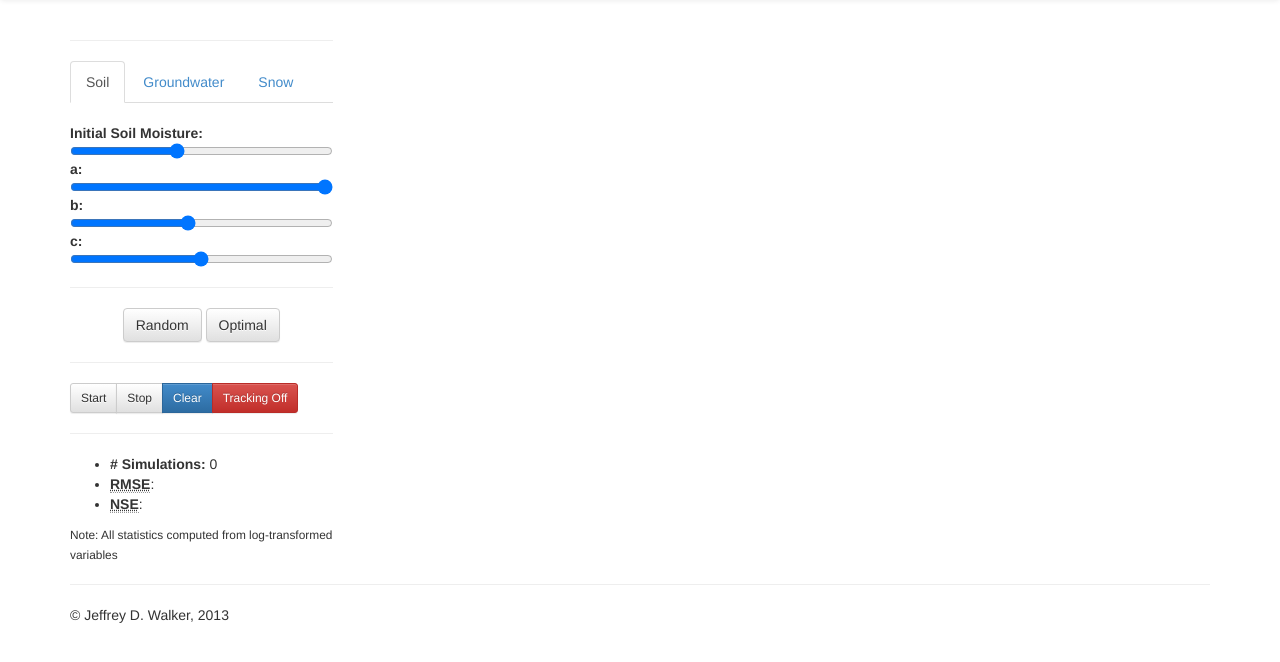
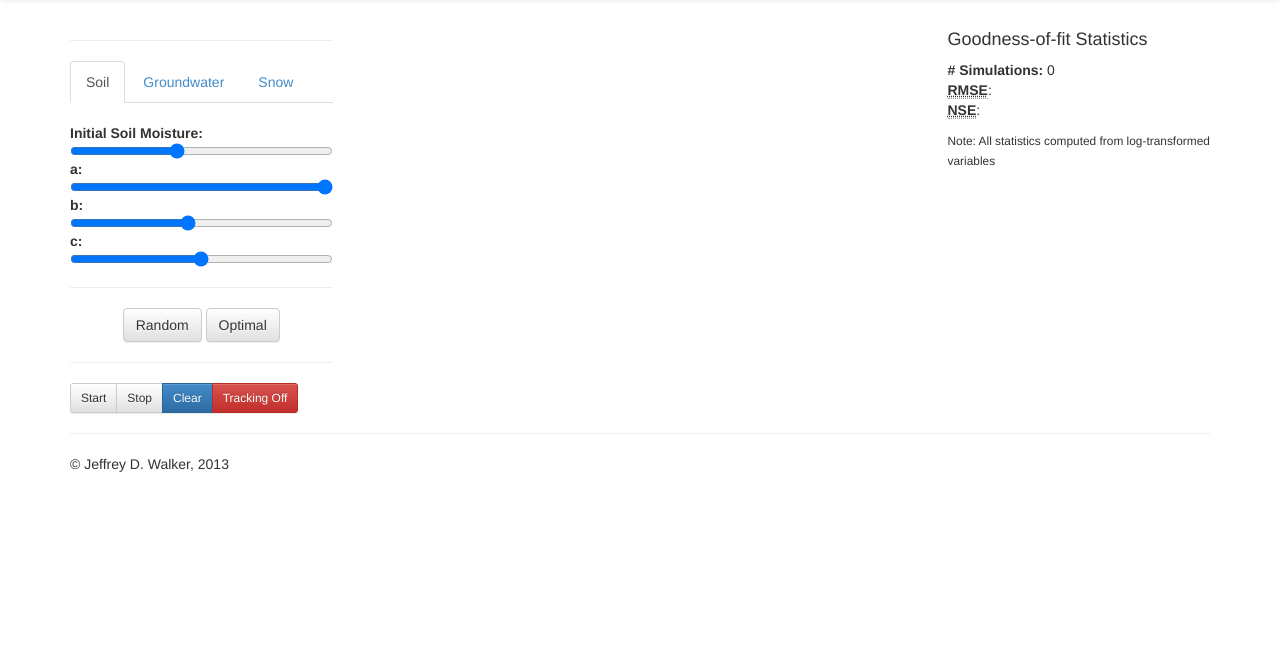
Before and after one commit to walkerjeffd/abcd-model, a Flask app: page /optimization.html in a window 1280 px wide. Shown: the part 52-714 px from the top of the page. Run offline with Flask 2, Linux system fonts and the light colour scheme; some libraries are stand-ins or nearby versions.

Commit message:
fixed extent of dotty plots moved GOF stats computations to Utils reordered add charts variable list

```diff
--- a/static/js/app/charts.js
+++ b/static/js/app/charts.js
@@ -1593,11 +1593,9 @@ define([
 
         var mergeData = d3.merge([chartData, highlight, optimal]);
 
-        var yExtent;
-        if (mergeData.length == 1) {
+        var yExtent = d3.extent(mergeData, function(d) { return yValue(d); });
+        if (Math.abs(yExtent[1]-yExtent[0]) < 0.2) {
           yExtent = [d3.round(yValue(mergeData[0]), 1)-0.1, d3.round(yValue(mergeData[0]), 1)+0.1];
-        } else {
-          yExtent = d3.extent(mergeData, function(d) { return yValue(d); });
         }
 
         yScale
@@ -1684,7 +1682,6 @@ define([
           .attr("r", 3)
           .attr("opacity", 1)
           .attr("fill", "#d62728");
-          // .on('click', click);
 
         highlightCircle.exit().remove();
 
--- a/static/js/app/pages/calibration.js
+++ b/static/js/app/pages/calibration.js
@@ -42,8 +42,6 @@ define([
 
       this.initCharts();
       this.initSliders();
-
-      // this.render();
 
       this.listenToOnce(this.model, 'sync', this.checkInput);
       this.listenTo(this.model, 'change:input', this.setInput);
@@ -110,7 +108,7 @@ define([
       if (this.model.get('input') && this.model.get('input').length > 0 && _.without(d3.keys(this.model.changedAttributes()), 'PET').length > 0) {
         this.simModel.run(this.model);
 
-        var stats = this.computeStats(this.simModel.output, 'obsQ', 'Q');
+        var stats = Utils.statsGOF(this.simModel.output, 'obsQ', 'Q');
 
         d3.select("#chart-line").call(this.charts.Line.data(this.simModel.output));
         d3.select("#chart-scatter").call(this.charts.Scatter.data(this.simModel.output));
@@ -126,27 +124,6 @@ define([
           this.dispatcher.trigger('status', 'Ready!');
         }
       }
-    },
-
-    computeStats: function(data, obs, sim) {
-      var log10 = function(x) {
-        return Math.log(x)*Math.LOG10E;
-      };
-
-      var log_resid2 = data.map(function(d) {
-        return Math.pow(log10(d[obs]) - log10(d[sim]), 2);
-      });
-
-      var log_obs = _.pluck(data, obs).map(function(d) {
-        return log10(d);
-      });
-
-      var mse = Utils.mean(log_resid2);
-
-      return {
-        rmse: Math.sqrt(mse),
-        nse: 1 - mse / Utils.variance(log_obs)
-      };
     },
 
     initCharts: function() {
--- a/static/js/app/pages/optimization.js
+++ b/static/js/app/pages/optimization.js
@@ -33,15 +33,17 @@ define([
 
       this.isRunning = false;
       this.tracking = false;
-      this.optimal = 0;
+      this.optimalSimIndex = null;
+      this.optimalParams = {};
       this.history = [];
       this.loadingExisting = false;
+      this.simModelReady = false;
 
       this.initSliders();
       this.initCharts();
 
       this.listenToOnce(this.model, 'sync', this.checkInput);
-      this.listenTo(this.model, 'change:input', this.checkInput);
+      this.listenTo(this.model, 'change:input', this.setInput);
       this.listenTo(this.model, 'change', this.updateSliders);
       this.listenTo(this.model, 'change', this.render);
 
@@ -51,17 +53,21 @@ define([
     },
 
     checkInput: function(model, response, options) {
-      console.log('Checking input');
       model = model || this.model;
       if (model.get('input') && model.get('input').length === 0) {
         this.dispatcher.trigger('alert', 'No input data found, go to Data tab and load new data', 'danger', 5000);
       }
+    },
+
+    setInput: function(model, response, options) {
+      this.simModelReady = true;
       this.simModel.setInput(this.model.get('input'), this.model.get('latitude'));
     },
 
     clearHistory: function() {
       this.history.length = 0;
-      this.optimal = 0;
+      this.optimalSimIndex = null;
+      this.optimalParams = {};
       this.render();
     },
 
@@ -115,8 +121,9 @@ define([
     },
 
     loadOptimal: function() {
-      if (this.optimal) {
-        this.loadSimulation(_.omit(this.history[this.optimal], 'rmse'));
+      if (this.optimalSimIndex !== null) {
+        console.log('Loading optimal: ', this.optimalSimIndex);
+        this.loadSimulation(_.omit(this.history[this.optimalSimIndex], 'rmse'));
       }
     },
 
@@ -155,56 +162,82 @@ define([
 
     render: function() {
       var numberFormat = d3.format("4.4f");
-      if (this.model.get('input') && this.model.get('input').length) {
+      if (this.simModelReady) {
+        // run the model
         this.simModel.run(this.model);
 
-        var stats = this.compute_stats(this.simModel.output, 'obsQ', 'Q');
+        // compute stats of current run
+        var stats = Utils.statsGOF(this.simModel.output, 'obsQ', 'Q');
 
-        if (!this.tracking || (this.history.length === 0) || (this.history.length > 0 && (stats.rmse < this.history[this.optimal].rmse))) {
+        // create object for current simulation
+        var currentSim = {
+            a: this.model.get('a'),
+            b: this.model.get('b'),
+            c: this.model.get('c'),
+            d: this.model.get('d'),
+            A0: this.model.get('A0'),
+            S0: this.model.get('S0'),
+            G0: this.model.get('G0'),
+            e: this.model.get('e'),
+            rmse: stats.rmse
+          };
+
+        if (this.tracking && !this.loadingExisting) {
+          // tracking is on and not loading an existing simulation
+
+          // add current run to history
+          this.history.push(currentSim);
+
+          if (this.history.length === 1 || currentSim.rmse < this.history[this.optimalSimIndex].rmse) {
+            // console.log('Setting optimal: ', this.history.length-1);
+            // if this is the only run so far
+            // or if current rmse is less than existing optimal rmse
+
+            // update optimal index
+            this.optimalSimIndex = this.history.length-1;
+
+            // update optimal parameter set
+            this.optimalParams = this.history[this.optimalSimIndex];
+
+            // update optimal flow in simModel output data
+            this.simModel.output.forEach(function(d) {
+              d.optQ = d.Q;
+            });
+          }
+        }
+
+        if (!this.tracking && this.history.length === 0) {
+          // if not tracking
+          // update optimal parameter set
+          this.optimalParams = currentSim;
+
           this.simModel.output.forEach(function(d) {
             d.optQ = d.Q;
           });
         }
 
-        var currentSim = {
-            a: this.model.get('a'),
-            b: this.model.get('b'),
-            c: this.model.get('c'),
-            d: this.model.get('d'),
-            rmse: stats.rmse
-          };
-
-        if (this.tracking && !this.loadingExisting) {
-          this.history.push(currentSim);
-
-          if (stats.rmse < this.history[this.optimal].rmse) {
-            this.optimal = this.history.length-1;
-          }
-        }
-
         d3.select("#chart-line").call(this.charts.Line.data(this.simModel.output));
 
         if (this.loadingExisting) {
+          // toggle loadingExisting if it is on
           this.loadingExisting = false;
         }
 
-        this.optimalParams = this.history.length > 0 ? [this.history[this.optimal]] : [];
-
         d3.select("#chart-a").call(this.charts.A
           .data(this.history)
-          .optimal(this.optimalParams)
+          .optimal([this.optimalParams])
           .highlight([currentSim]));
         d3.select("#chart-b").call(this.charts.B
           .data(this.history)
-          .optimal(this.optimalParams)
+          .optimal([this.optimalParams])
           .highlight([currentSim]));
         d3.select("#chart-c").call(this.charts.C
           .data(this.history)
-          .optimal(this.optimalParams)
+          .optimal([this.optimalParams])
           .highlight([currentSim]));
         d3.select("#chart-d").call(this.charts.D
           .data(this.history)
-          .optimal(this.optimalParams)
+          .optimal([this.optimalParams])
           .highlight([currentSim]));
 
         this.$("#stat-n").text(this.history.length);
@@ -221,27 +254,6 @@ define([
       }
     },
 
-    compute_stats: function(data, obs, sim) {
-      var log10 = function(x) {
-        return Math.log(x)*Math.LOG10E;
-      };
-
-      var log_resid2 = data.map(function(d) {
-        return Math.pow(log10(d[obs]) - log10(d[sim]), 2);
-      });
-
-      var log_obs = _.pluck(data, obs).map(function(d) {
-        return log10(d);
-      });
-
-      var mse = Utils.mean(log_resid2);
-
-      return {
-        rmse: Math.sqrt(mse),
-        nse: 1 - mse / Utils.variance(log_obs)
-      };
-    },
-
     loadSimulation: function (params) {
       this.loadingExisting = true;
       this.setParams(params);
@@ -254,13 +266,12 @@ define([
       var that = this;
 
       var circleClick = function(d, i) {
-        console.log(d);
         that.loadSimulation(_.omit(d, 'rmse'));
       };
 
       this.charts.Line = Charts.ZoomableTimeseriesLineChart()
           .x(function(d) { return d.Date; })
-          .width(860)
+          .width(580)
           .height(200)
           .yVariables(['obsQ', 'optQ', 'Q'])
           .yVariableLabels(this.model.variableLabels)
@@ -271,11 +282,10 @@ define([
         this.charts.A = Charts.DottyChart()
           .x(function(d) { return d.a; })
           .y(function(d) { return d.rmse; })
-          .width(200)
-          .height(185)
+          .width(280)
+          .height(200)
           .r(2)
           .opacity(0.5)
-          // .fill(circleFill)
           .click(circleClick)
           .xDomain([0.98, 1])
           .yLabel('RMSE')
@@ -284,11 +294,10 @@ define([
         this.charts.B = Charts.DottyChart()
           .x(function(d) { return d.b; })
           .y(function(d) { return d.rmse; })
-          .width(200)
-          .height(185)
+          .width(280)
+          .height(200)
           .r(2)
           .opacity(0.5)
-          // .fill(circleFill)
           .click(circleClick)
           .xDomain([1, 10])
           .yLabel('RMSE')
@@ -297,11 +306,10 @@ define([
         this.charts.C = Charts.DottyChart()
           .x(function(d) { return d.c; })
           .y(function(d) { return d.rmse; })
-          .width(200)
-          .height(185)
+          .width(280)
+          .height(200)
           .r(2)
           .opacity(0.5)
-          // .fill(circleFill)
           .click(circleClick)
           .xDomain([0, 1])
           .yLabel('RMSE')
@@ -310,11 +318,10 @@ define([
         this.charts.D = Charts.DottyChart()
           .x(function(d) { return d.d; })
           .y(function(d) { return d.rmse; })
-          .width(200)
-          .height(185)
+          .width(280)
+          .height(200)
           .r(2)
           .opacity(0.5)
-          // .fill(circleFill)
           .click(circleClick)
           .xDomain([0, 0.2])
           .yLabel('RMSE')
--- a/static/js/app/pages/simulation.js
+++ b/static/js/app/pages/simulation.js
@@ -51,7 +51,7 @@ define([
 
       this.simModel = new SimModel();
 
-      this.diagram = new Diagram({model: this.model, el: this.$('#diagram')});
+      // this.diagram = new Diagram({model: this.model, el: this.$('#diagram')});
 
       this.zoomTranslate = [0, 0];
       this.zoomScale = 1;
--- a/static/js/app/templates.js
+++ b/static/js/app/templates.js
@@ -7,7 +7,8 @@ define([
 
   Templates.controls = _.template([
     '<div class="btn-toolbar">',
-      '<button class="btn btn-primary" id="btn-save"><span class="glyphicon glyphicon-save"></span> Save</button>',
+      '<button class="btn btn-primary" id="btn-save"><span class="glyphicon glyphicon-floppy-disk"></span> Save</button>',
+      '<button class="btn btn-primary" id="btn-export"><span class="glyphicon glyphicon-save"></span> Export</button>',
       '<button class="btn btn-danger" data-target="#modal-delete" data-toggle="modal" id="btn-delete-model"><span class="glyphicon glyphicon-trash"></span> Delete</button>',
       '<button class="btn btn-success" data-target="#modal-help" data-toggle="modal"><span class="glyphicon glyphicon-question-sign"></span> Help</button>',
     '</div>'].join(''));
--- a/static/js/app/views/app.js
+++ b/static/js/app/views/app.js
@@ -2,12 +2,13 @@ define([
     'jquery',
     'underscore',
     'backbone',
+    'app/utils',
     'app/pages/theory',
     'app/pages/data',
     'app/pages/simulation',
     'app/pages/calibration',
     'app/pages/optimization'
-], function ($, _, Backbone, TheoryPage, DataPage, SimulationPage, CalibrationPage, OptimizationPage) {
+], function ($, _, Backbone, Utils, TheoryPage, DataPage, SimulationPage, CalibrationPage, OptimizationPage) {
     'use strict';
 
     var AppView = Backbone.View.extend({
@@ -28,6 +29,7 @@ define([
             this.$status = this.$('#status');
             this.dispatcher.on('alert', this.showAlert, this);
             this.dispatcher.on('status', this.showStatus, this);
+            this.dispatcher.on('export-output', this.exportOutput, this);
 
             if (this.views[page]) {
                 this.pageView = new this.views[page]({
@@ -59,6 +61,10 @@ define([
             this.$alert.children('#message').text(message);
             this.$alert.slideDown(300);
             this.$alert.delay(delay).fadeOut();
+        },
+
+        exportOutput: function(data) {
+            Utils.saveToCSVFile(data, 'output.csv');
         }
     });
 
--- a/static/js/app/views/controls.js
+++ b/static/js/app/views/controls.js
@@ -9,6 +9,7 @@ define([
 
     events: {
       'click #btn-save': 'saveApp',
+      'click #btn-export': 'exportOutput',
 
     },
 
@@ -45,6 +46,10 @@ define([
       );
     },
 
+    exportOutput: function() {
+      console.log('Export');
+    },
+
     deleteApp: function() {
       console.log('Deleting...');
       this.model.destroy({
--- a/templates/data.html
+++ b/templates/data.html
@@ -78,7 +78,7 @@
         <p><em>Example File Format</em>:</p>
         <img src="{{ url_for('static', filename='media/input_file_example.png') }}" alt="Example input file">
         <h4>Need an Input File?</h4>
-        <p>Here is an input file for the Aberjona River: <a href="{{ url_for('static', filename='media/aberjona.csv') }}">aberjona.csv</a></p>
+        <p>Here is an input file for the Aberjona River: <a href="{{ url_for('static', filename='media/aberjona.csv') }}" download="aberjona.csv">aberjona.csv</a></p>
         <h4>Beware!</h4>
         <p>If using Excel, make sure the date format is set correctly. The default "mm/dd/yyyy" format cannot be used. To specify the correct date format, highlight the date column and set the cell format to Custom with type "yyyy-mm-dd", then save the file as a CSV.</p>
       </div>
--- a/templates/optimization.html
+++ b/templates/optimization.html
@@ -27,34 +27,37 @@
           </div>
         </div>
       </div>
-
-      <hr>
+    </div>
+    <div class="col-md-6">
+      <div class="row">
+        <div id="chart-line"></div>
+      </div>
+      <div class="row dotty-row">
+        <div class="col-xs-12 col-lg-6">
+          <div id="chart-a" class="pull-left"></div>
+        </div>
+        <div class="col-xs-12 col-lg-6">
+          <div id="chart-b" class="pull-left"></div>
+        </div>
+      </div>
+      <div class="row dotty-row">
+        <div class="col-xs-12 col-lg-6">
+          <div id="chart-c" class="pull-left"></div>
+        </div>
+        <div class="col-xs-12 col-lg-6">
+          <div id="chart-d" class="pull-left"></div>
+        </div>
+      </div>
+    </div>
+    <div class="col-md-3">
       <div id="stats">
-        <ul class="unstyled">
+        <h4>Goodness-of-fit Statistics</h4>
+        <ul class="list-unstyled">
           <li><strong># Simulations:</strong> <span id="stat-n">0</span></li>
           <li><strong><abbr title="Root Mean Square Error">RMSE</abbr></strong>: <span id="stat-rmse"></span></li>
           <li><strong><abbr title="Nash-Sutcliffe Efficiency">NSE</abbr></strong>: <span id="stat-nse"></span></li>
         </ul>
         <small>Note: All statistics computed from log-transformed variables</small>
-      </div>
-    </div>
-    <div class="col-md-9">
-      <div class="row">
-        <div id="chart-line"></div>
-      </div>
-      <div class="row dotty-row">
-        <div class="col-xs-6 col-lg-3">
-          <div id="chart-a" class="pull-left"></div>
-        </div>
-        <div class="col-xs-6 col-lg-3">
-          <div id="chart-b" class="pull-left"></div>
-        </div>
-        <div class="col-xs-6 col-lg-3">
-          <div id="chart-c" class="pull-left"></div>
-        </div>
-        <div class="col-xs-6 col-lg-3">
-          <div id="chart-d" class="pull-left"></div>
-        </div>
       </div>
     </div>
   </div>
```
Also changed, not shown: static/js/app/utils.js (+81 -3 lines), templates/simulation.html (+21 -21 lines), README.md, 1 other file.
